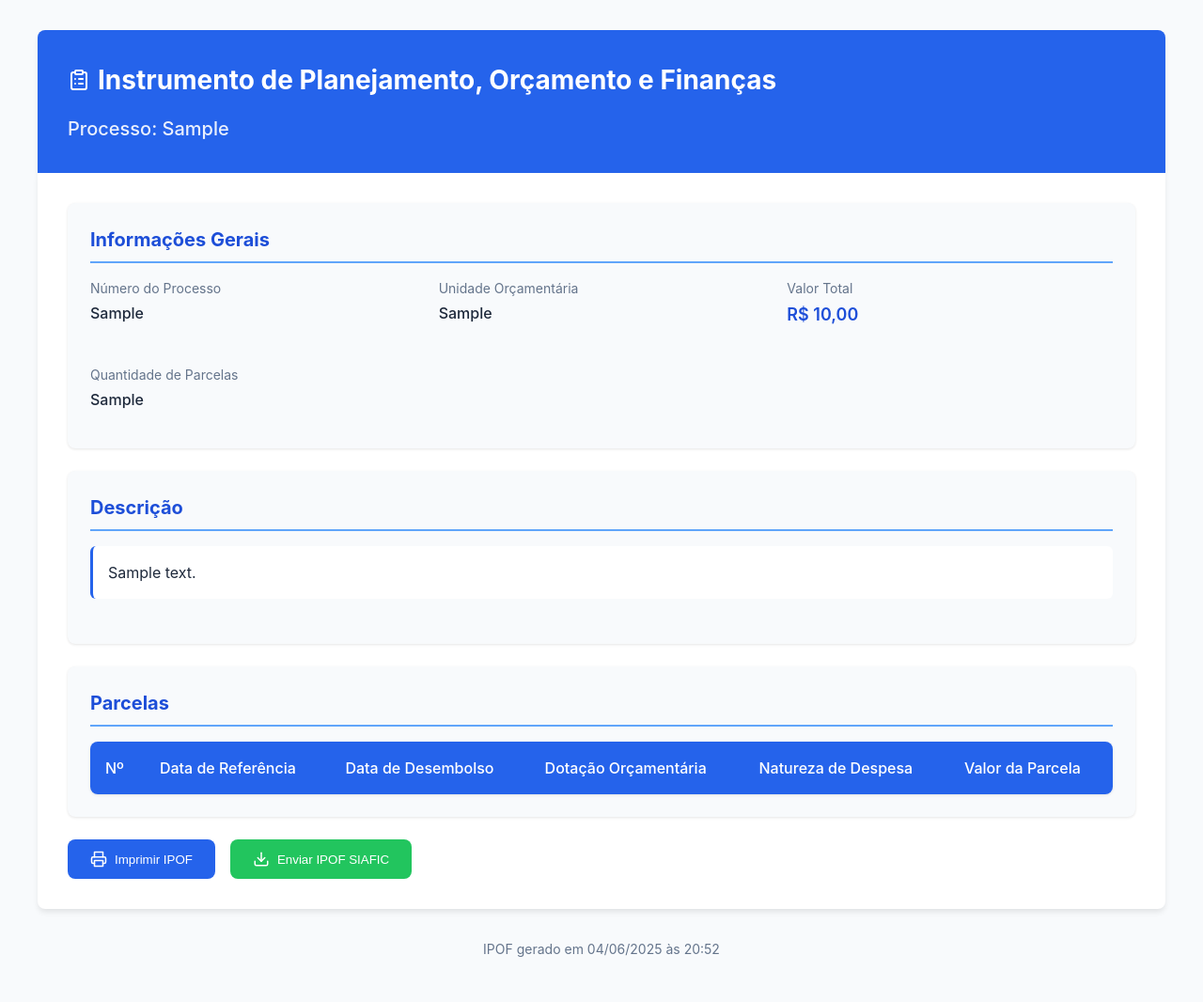
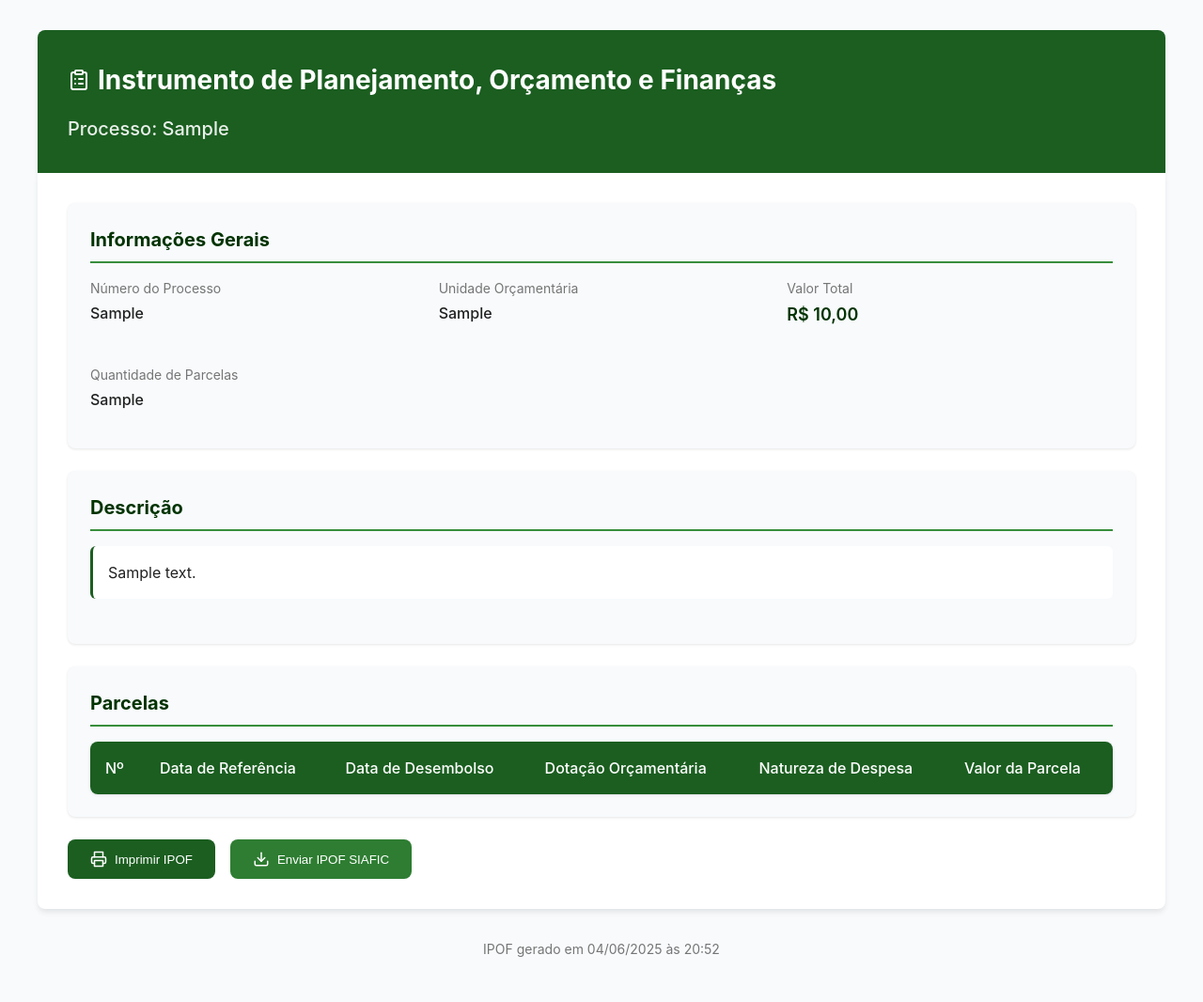
Before and after one commit to bvinhal/Chat-IPOF, a Flask app: template templates/ipof_template.html in a window 1280 px wide. Shown: the whole page at 94% size. Run offline with Flask 3, Linux system fonts and the light colour scheme; the template is opened without the code that fills it: most values are stand-ins (such as "Sample title", 1, 10 or a date in 2020); lists and menus that the app fills with data are empty.

Commit message:
Ajustes estéticos

```diff
--- a/templates/ipof_template.html
+++ b/templates/ipof_template.html
@@ -6,17 +6,18 @@
     <title>IPOF - {{ ipof_data.numero_processo }}</title>
     <style>
         :root {
-            --primary: #2563eb;
-            --primary-dark: #1d4ed8;
-            --primary-light: #60a5fa;
-            --dark: #1e293b;
-            --medium-dark: #334155;
-            --medium: #64748b;
-            --light: #e2e8f0;
+            /* Cores principais - Tema Verde */
+            --primary: #1b5e20;
+            --primary-dark: #003300;
+            --primary-light: #388e3c;
+            --dark: #212121;
+            --medium-dark: #424242;
+            --medium: #757575;
+            --light: #e0e0e0;
             --ultra-light: #f8fafc;
-            --success: #22c55e;
+            --success: #2e7d32;
             --info: #0ea5e9;
-            --warning: #f59e0b;
+            --warning: #f57f17;
             --error: #ef4444;
         }
 
@@ -152,11 +153,11 @@
         }
 
         .parcelas-table tr:nth-child(even) {
-            background-color: var(--ultra-light);
+            background-color: #f1f8e9;
         }
 
         .parcelas-table tr:hover {
-            background-color: var(--light);
+            background-color: #e8f5e9;
         }
 
         .footer {
@@ -195,7 +196,7 @@
         }
 
         .button.success:hover {
-            background-color: #1ca350;
+            background-color: #1b5e20;
         }
 
         /* Estilo para a notificação */
```
